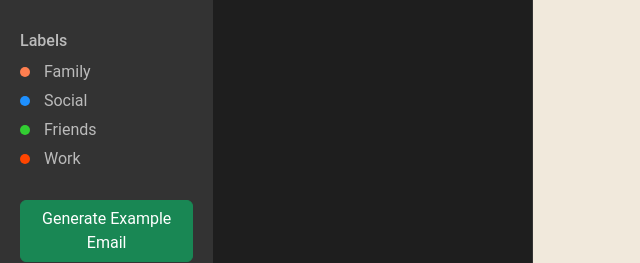
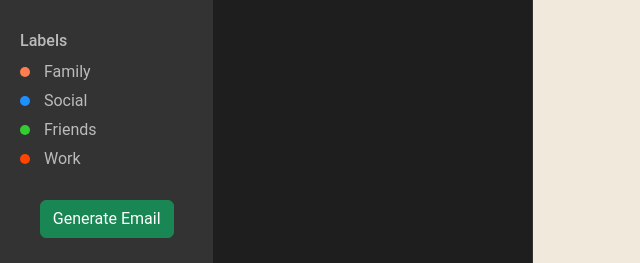
Before and after one commit to JunzhL/InboxGenius, a Flask app: page / in a window 1280 px wide. Shown: the part 582-845 px from the top of the page, without its empty margins (0-640 px from the left). Run offline with Flask 3, Linux system fonts and the light colour scheme; data that the repository does not hold is empty.

Commit message:
Fixed resolve conflict

```diff
--- a/app/static/js/main.js
+++ b/app/static/js/main.js
@@ -30,4 +30,5 @@ $(document).ready(function() {
                 alert('Please enter search text.');
             }
         }
+    });
 });
--- a/app/templates/index.html
+++ b/app/templates/index.html
@@ -57,7 +57,7 @@
                     <button class="btn btn-danger">Logout</button>
                 </div> -->
                 <div class="generate-section mt-4 text-center">
-                    <button class="btn btn-success btn-gen-email">Generate Example Email</button>
+                    <button class="btn btn-success btn-gen-email">Generate Email</button>
                 </div>
             </div>
 
```
